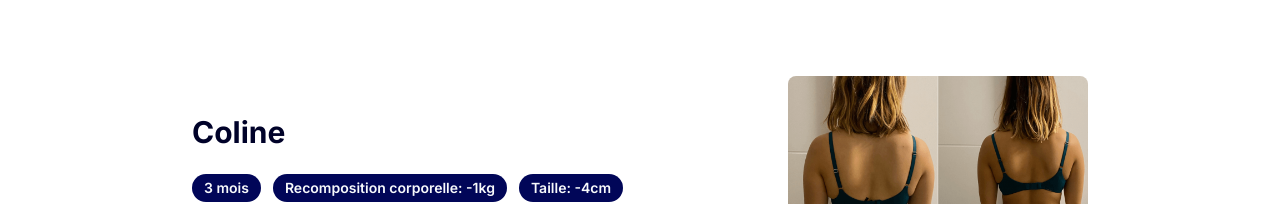
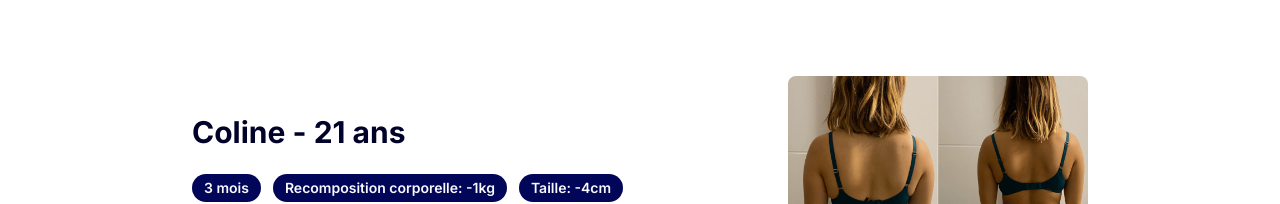
Before and after one commit to fernan-x/killian-coaching, a Next.js app: page /killian-coaching/ in a window 1280 px wide. Shown: the part 1948-2152 px from the top of the page. Built offline with nearby package versions, Linux system fonts and the light colour scheme.

Commit message:
feat: add age + correct error

```diff
--- a/components/common/pricing-card/pricing-card.tsx
+++ b/components/common/pricing-card/pricing-card.tsx
@@ -28,7 +28,7 @@ const PricingCard = ({ anchor, title, description, price, features, frequency, p
             {features.map((feature, index) => (
               <li key={index} className="flex gap-x-3">
                 <svg className="h-6 w-5 flex-none text-primary" viewBox="0 0 20 20" fill="currentColor" aria-hidden="true">
-                  <path fill-rule="evenodd" d="M16.704 4.153a.75.75 0 01.143 1.052l-8 10.5a.75.75 0 01-1.127.075l-4.5-4.5a.75.75 0 011.06-1.06l3.894 3.893 7.48-9.817a.75.75 0 011.05-.143z" clip-rule="evenodd" />
+                  <path fillRule="evenodd" d="M16.704 4.153a.75.75 0 01.143 1.052l-8 10.5a.75.75 0 01-1.127.075l-4.5-4.5a.75.75 0 011.06-1.06l3.894 3.893 7.48-9.817a.75.75 0 011.05-.143z" clipRule="evenodd" />
                 </svg>
                 {feature}
               </li>
--- a/components/section/4-before-after-section.tsx
+++ b/components/section/4-before-after-section.tsx
@@ -22,7 +22,7 @@ const BeforeAfterSection = () => {
         <CarouselContent>
             <CarouselItem>
                 <BeforeAfterCard
-                    title='Coline'
+                    title='Coline - 21 ans'
                     picture={BeforeAfterColine}
                     badges={['3 mois', 'Recomposition corporelle: -1kg', 'Taille: -4cm', 'Hanche: -4cm']}
                     content='Coline a choisi le coaching a domicile afin de se motiver et
@@ -31,7 +31,7 @@ const BeforeAfterSection = () => {
             </CarouselItem>
             <CarouselItem>
                 <BeforeAfterCard
-                    title='Mathieu'
+                    title='Mathieu - 23 ans'
                     picture={BeforeAfterMathieu}
                     badges={['8 mois', 'Poid: -14kg', 'Taille: -9cm', 'Hanche: -10cm']}
                     content='Mathieu a choisi un coaching à distance qui correspond mieux à son mode de vie.
```
